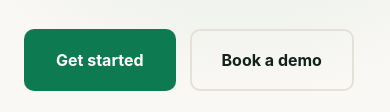
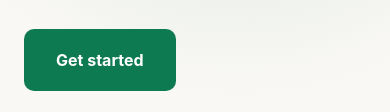
Before and after one commit to kelvinobini/la-double2-event-software, a plain HTML site: page index.html in a window 390 px wide. Shown: the part 486-598 px from the top of the page. Drawn offline with Linux system fonts and the light colour scheme.

Commit message:
Drop demo-booking CTA in favor of a single Get started action
A personal-run instance doesn't need a sales-demo funnel, so
consolidate every dual-CTA spot (header, mobile drawer, hero,
closing CTA, footer) down to one clear action.

Co-Authored-By: Claude Sonnet 5 <noreply@anthropic.com>

```diff
--- a/index.html
+++ b/index.html
@@ -438,7 +438,6 @@
         <svg width="16" height="16" viewBox="0 0 24 24" fill="none" stroke="currentColor" stroke-width="2" aria-hidden="true"><circle cx="12" cy="12" r="9"/><path d="M3 12h18M12 3c2.5 2.6 4 6 4 9s-1.5 6.4-4 9c-2.5-2.6-4-6-4-9s1.5-6.4 4-9z"/></svg>
         EN
       </button>
-      <a class="btn btn-ghost" href="#contact">Book a demo</a>
       <a class="btn btn-solid" href="#contact">Get started</a>
       <button class="hamburger" type="button" aria-label="Open menu" aria-expanded="false" aria-controls="mobile-drawer" id="hamburger-btn">
         <svg width="20" height="20" viewBox="0 0 24 24" fill="none" stroke="currentColor" stroke-width="2" aria-hidden="true"><path d="M3 6h18M3 12h18M3 18h18"/></svg>
@@ -461,7 +460,6 @@
     <a href="#contact">Contact</a>
   </nav>
   <div class="drawer-actions">
-    <a class="btn btn-ghost" href="#contact">Book a demo</a>
     <a class="btn btn-solid" href="#contact">Get started</a>
   </div>
 </div>
@@ -481,7 +479,6 @@
         <p class="hero-sub">LA Double2 carries a booking through calendar, proposal, contract, payment and BEO — so your team stops copying the same details into spreadsheets, WhatsApp threads and paper sheets.</p>
         <div class="hero-ctas">
           <a class="btn btn-solid btn-lg" href="#contact">Get started</a>
-          <a class="btn btn-ghost btn-lg" href="#contact">Book a demo</a>
         </div>
         <div class="hero-ai-note">
           <svg width="18" height="18" viewBox="0 0 24 24" fill="none" stroke="currentColor" stroke-width="2" aria-hidden="true"><path d="M12 2l1.8 5.4L19 9l-5.2 1.6L12 16l-1.8-5.4L5 9l5.2-1.6z"/></svg>
@@ -893,7 +890,6 @@
       <p>Bring your own menus and packages, or ask us to help set them up.</p>
       <div class="hero-ctas">
         <a class="btn btn-solid btn-lg" href="mailto:hello@ladouble2.com">Get started</a>
-        <a class="btn btn-ghost btn-lg" href="mailto:hello@ladouble2.com">Book a demo</a>
       </div>
     </div>
   </section>
@@ -918,7 +914,6 @@
         <h5>Company</h5>
         <ul>
           <li><a href="#contact">Contact</a></li>
-          <li><a href="#contact">Book a demo</a></li>
           <li><a href="#contact">Support</a></li>
         </ul>
       </div>
```
